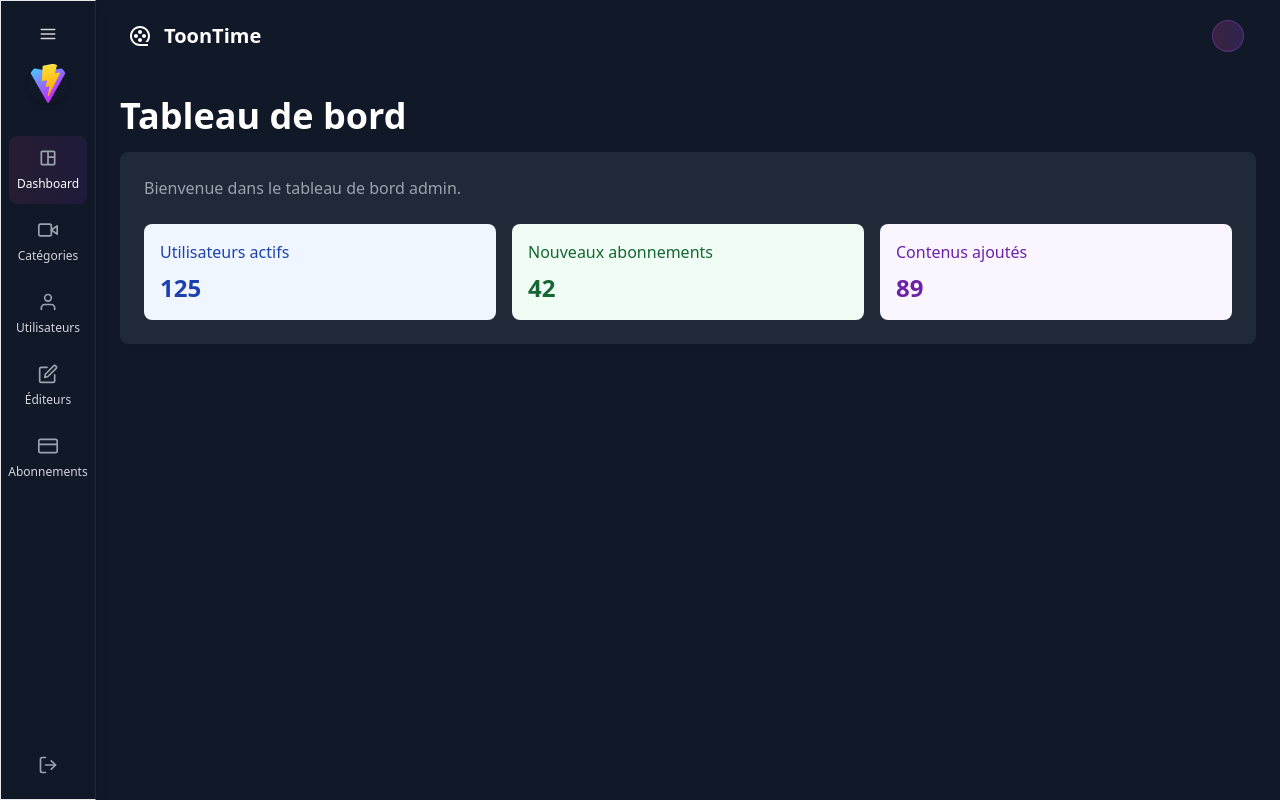
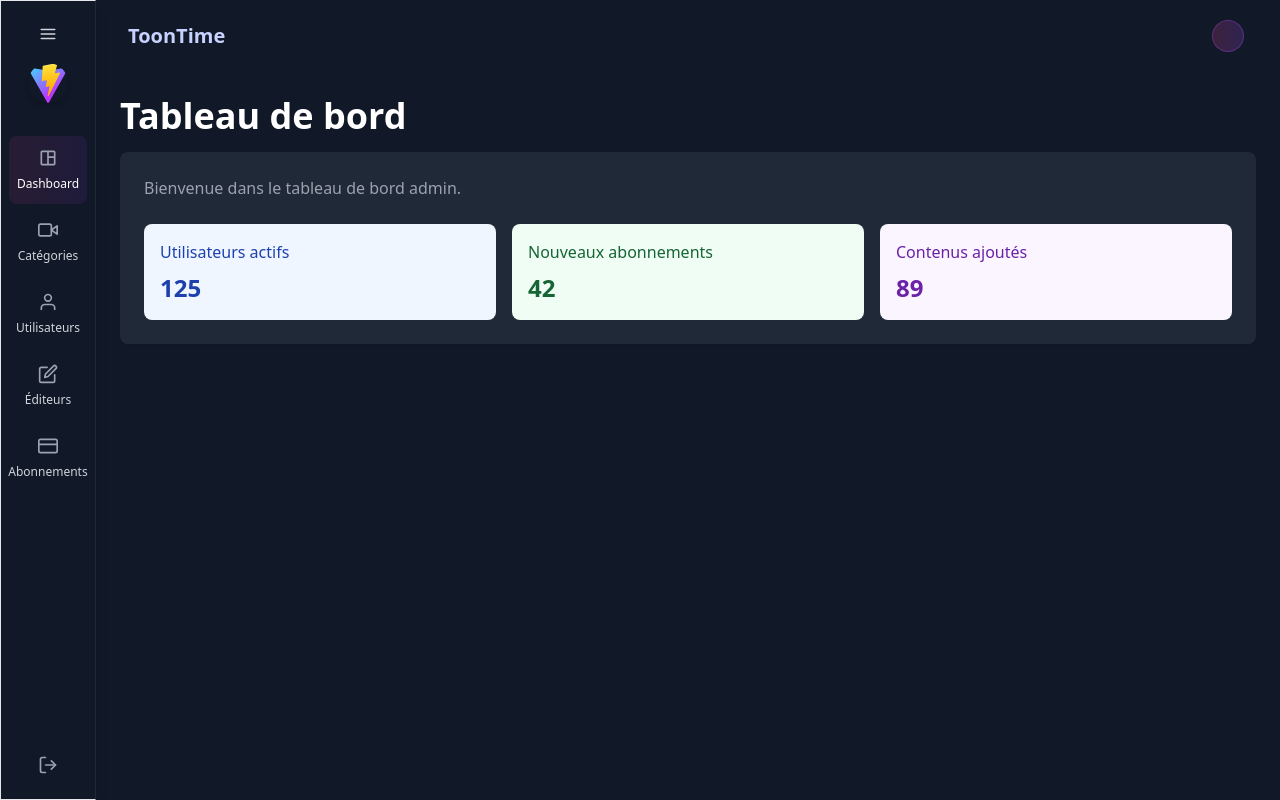
Before and after one commit to zineb-elgaout/movie-app-project-react-tailwind, a React (Vite) app: page /dashboard in a window 1280 px wide. Built offline with nearby package versions, Linux system fonts and the light colour scheme.

Commit message:
profil page version 1

```diff
--- a/src/Layouts/admin/Topbar.jsx
+++ b/src/Layouts/admin/Topbar.jsx
@@ -1,11 +1,12 @@
 import { useState } from 'react';
 import { NavLink } from 'react-router-dom';
-import {  FiSettings, FiLogOut } from 'react-icons/fi';
+import {  FiSettings, FiLogOut , FiUser} from 'react-icons/fi';
 import { RiMovie2Line } from 'react-icons/ri';
 import { motion, AnimatePresence } from 'framer-motion';
 import { getUserProfile } from '../../../services/userService';
 import React from 'react';
 import {logout} from '../../../services/authService';
+import { AiFillProfile } from 'react-icons/ai';
 
 const Topbar = ({ sidebarCollapsed }) => {
   const [isMenuOpen, setIsMenuOpen] = useState(false);
@@ -21,8 +22,7 @@ const Topbar = ({ sidebarCollapsed }) => {
     >
       {/* Logo ToonTime à gauche */}
       <div className="flex items-center">
-        <RiMovie2Line className="text-2xl text-white mr-3" />
-        <h1 className="text-xl font-bold text-white">
+        <h1 className="text-xl font-bold text-indigo-200">
           ToonTime
         </h1>
       </div>
@@ -64,6 +64,14 @@ const Topbar = ({ sidebarCollapsed }) => {
                   <p className="text-xs text-gray-400">{email}</p>
                 </div>
                 <NavLink
+                  to="/profil"
+                  className="flex items-center px-4 py-2 text-sm text-gray-300 hover:bg-gray-700/50 transition-colors"
+                  onClick={() => setIsMenuOpen(false)}
+                >
+                  <FiUser className="mr-2" />
+                  Profil
+                </NavLink>
+                <NavLink
                   to="/settings"
                   className="flex items-center px-4 py-2 text-sm text-gray-300 hover:bg-gray-700/50 transition-colors"
                   onClick={() => setIsMenuOpen(false)}
@@ -71,6 +79,7 @@ const Topbar = ({ sidebarCollapsed }) => {
                   <FiSettings className="mr-2" />
                   Paramètres
                 </NavLink>
+
                 <NavLink
                   to="/logout"
                   className="flex items-center px-4 py-2 text-sm text-gray-300 hover:bg-gray-700/50 transition-colors"
```
